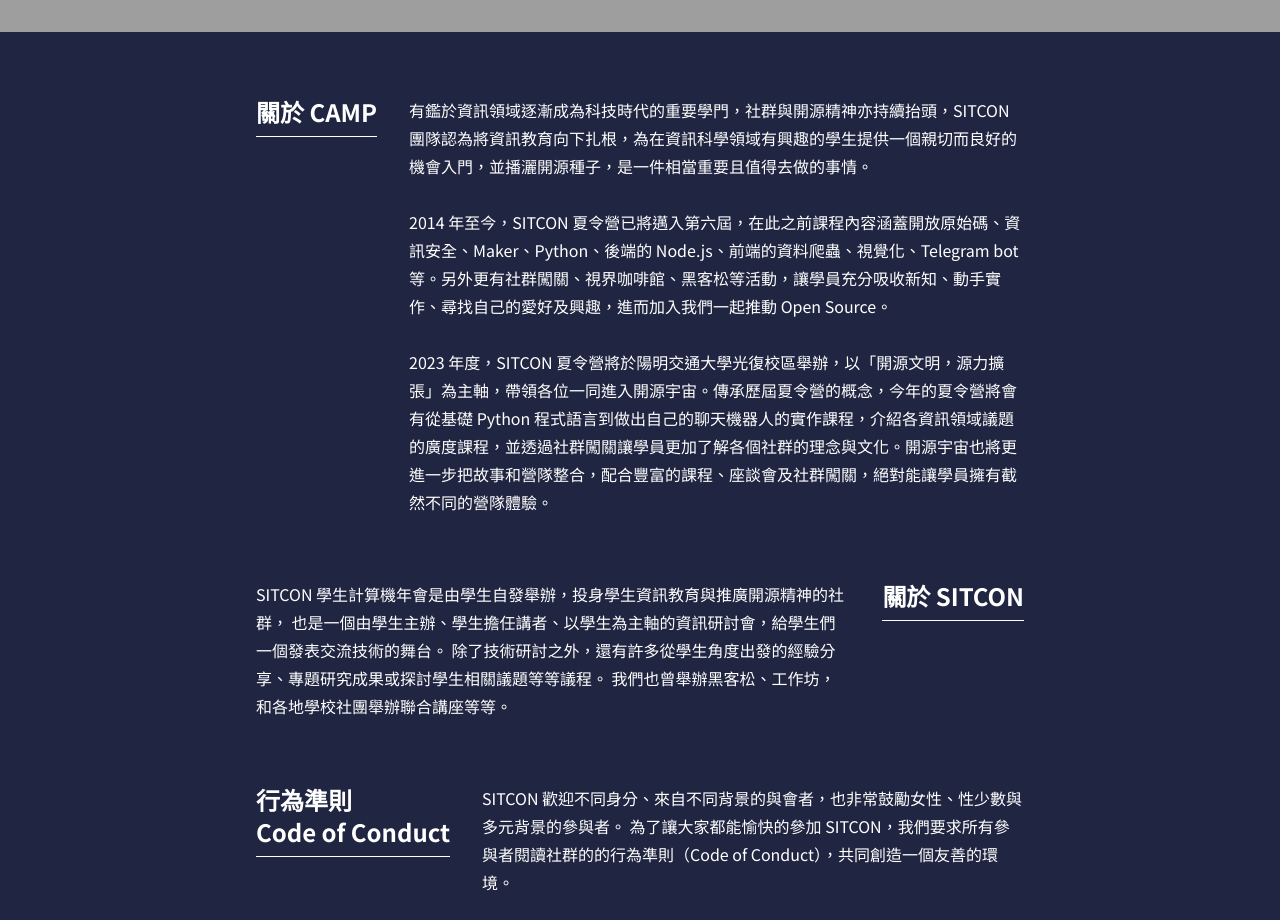
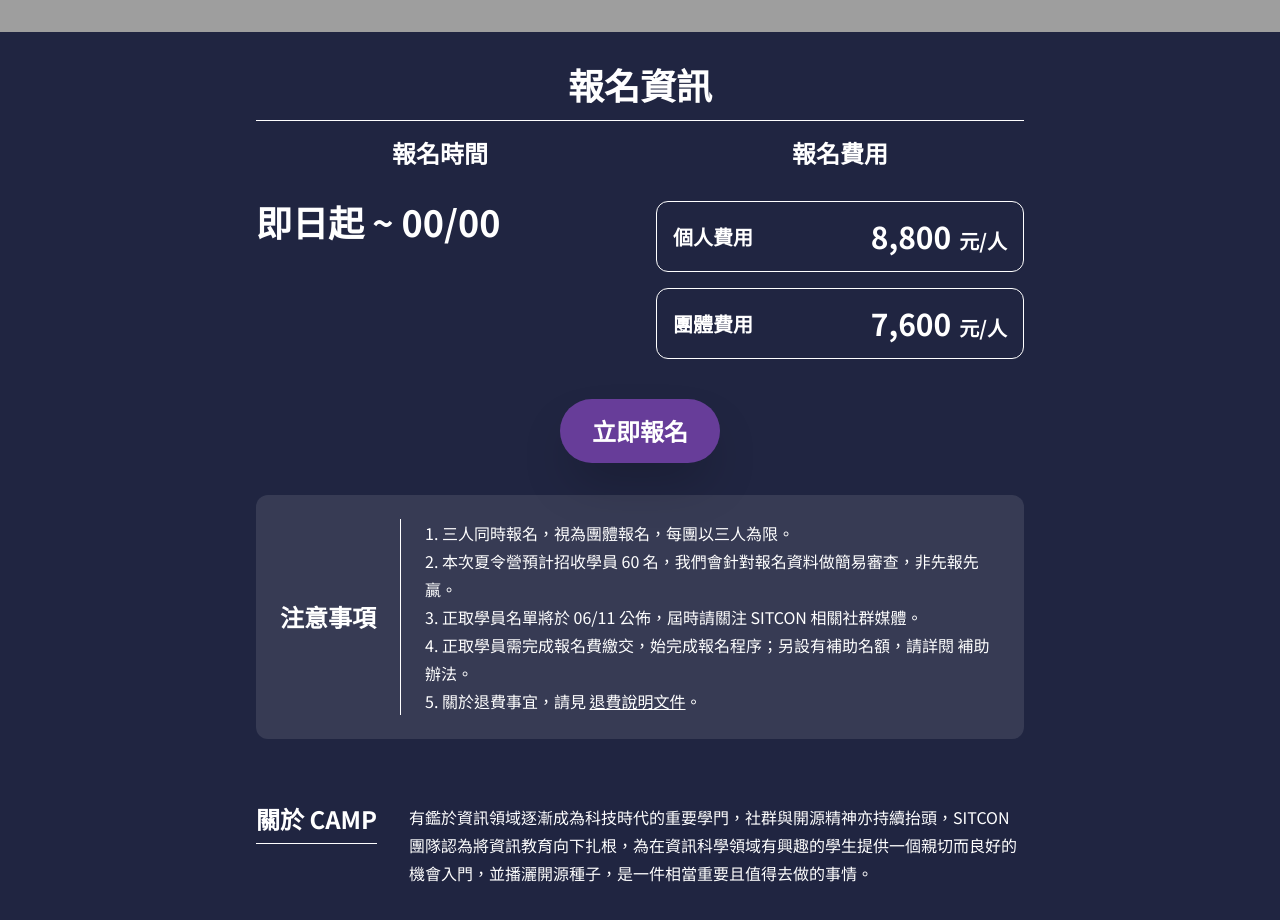
Before and after one commit to sitcon-tw/camp2024, a Next.js app: page /2023/ in a window 1280 px wide. Shown: the part 860-1780 px from the top of the page. Built offline with nearby package versions, Linux system fonts and the light colour scheme; grey boxes are pictures that could not be loaded.

Commit message:
added ApplicationInfo

```diff
--- /dev/null
+++ b/components/ApplicationInfo.tsx
@@ -0,0 +1,48 @@
+
+import SectionTitle from "./SectionTitle";
+function PriceBox({ type, price }: { type: string, price: number }) {
+  return (
+    <div className="border border-white rounded-xl flex p-4 mb-2 justify-between items-center font-bold text-xl flex-1">
+      <div>{type}</div>
+      <div>
+        <span className="text-3xl mr-2">{price.toLocaleString()}</span>
+        <span>元/人</span>
+      </div>
+    </div>
+  )
+}
+export default function ApplicationInfo() {
+  return <div className="container">
+    <SectionTitle id="application-info">報名資訊</SectionTitle>
+    <div className="flex gap-8 flex-col lg:flex-row">
+      <div className="w-full">
+        <h2 className="text-2xl font-bold lg:text-center">報名時間</h2>
+        <h2 className="text-4xl font-bold mt-8">即日起 ~ 00/00</h2>
+      </div>
+      <div className="w-full">
+        <h2 className="text-2xl font-bold lg:text-center">報名費用</h2>
+        <div className="mt-4 lg:mt-8 flex gap-2 flex-col sm:flex-row lg:flex-col">
+          <PriceBox type="個人費用" price={8800} />
+          <PriceBox type="團體費用" price={7600} />
+        </div>
+      </div>
+    </div>
+    <div className="flex items-center justify-center mt-8">
+      <a href="#" className="bg-[#7A44AF] bg-opacity-80 backdrop-blur-xl rounded-full py-4 px-8 shadow-2xl text-2xl font-bold">
+        立即報名
+      </a>
+    </div>
+    <div className="mt-8 p-4 lg:p-6 bg-white bg-opacity-10 rounded-xl lg:flex gap-4 lg:gap-6 items-center">
+      <div className="text-2xl font-bold min-w-max">注意事項</div>
+      <div className="mt-4 lg:mt-0 lg:border-l lg:border-white lg:pl-6">
+        <ol className="list-decimal list-inside leading-7">
+          <li>三人同時報名，視為團體報名，每團以三人為限。</li>
+          <li>本次夏令營預計招收學員 60 名，我們會針對報名資料做簡易審查，非先報先贏。</li>
+          <li>正取學員名單將於 06/11 公佈，屆時請關注 SITCON 相關社群媒體。</li>
+          <li>正取學員需完成報名費繳交，始完成報名程序；另設有補助名額，請詳閱 補助辦法。</li>
+          <li>關於退費事宜，請見 <a href="https://drive.google.com/file/d/1Cn78OIo5xOYwsL7eti4SmzNjZxt5bhG_/view" target="_blank" className="underline">退費說明文件</a>。</li>
+        </ol>
+      </div>
+    </div>
+  </div>
+}
--- a/components/Nav.tsx
+++ b/components/Nav.tsx
@@ -12,7 +12,7 @@ export default function Nav() {
           SITCON Camp 2023
         </div>
         <div className="flex space-x-4">
-          <NavItem href='#'>報名資訊</NavItem>
+          <NavItem href='#application-info'>報名資訊</NavItem>
           <NavItem href='#events'>課程活動</NavItem>
           <NavItem href='#'>過往紀錄</NavItem>
           <NavItem href='#'>行為準則</NavItem>
--- a/pages/index.tsx
+++ b/pages/index.tsx
@@ -3,11 +3,13 @@ import Nav from '../components/Nav'
 import Intro from '../components/Intro'
 import Events from '../components/Events'
 import About from '../components/About'
+import ApplicationInfo from '../components/ApplicationInfo'
 export default function Home() {
   return (
     <>
       <Nav />
       <Intro />
+      <ApplicationInfo />
       <About />
       <Events />
     </>
```
